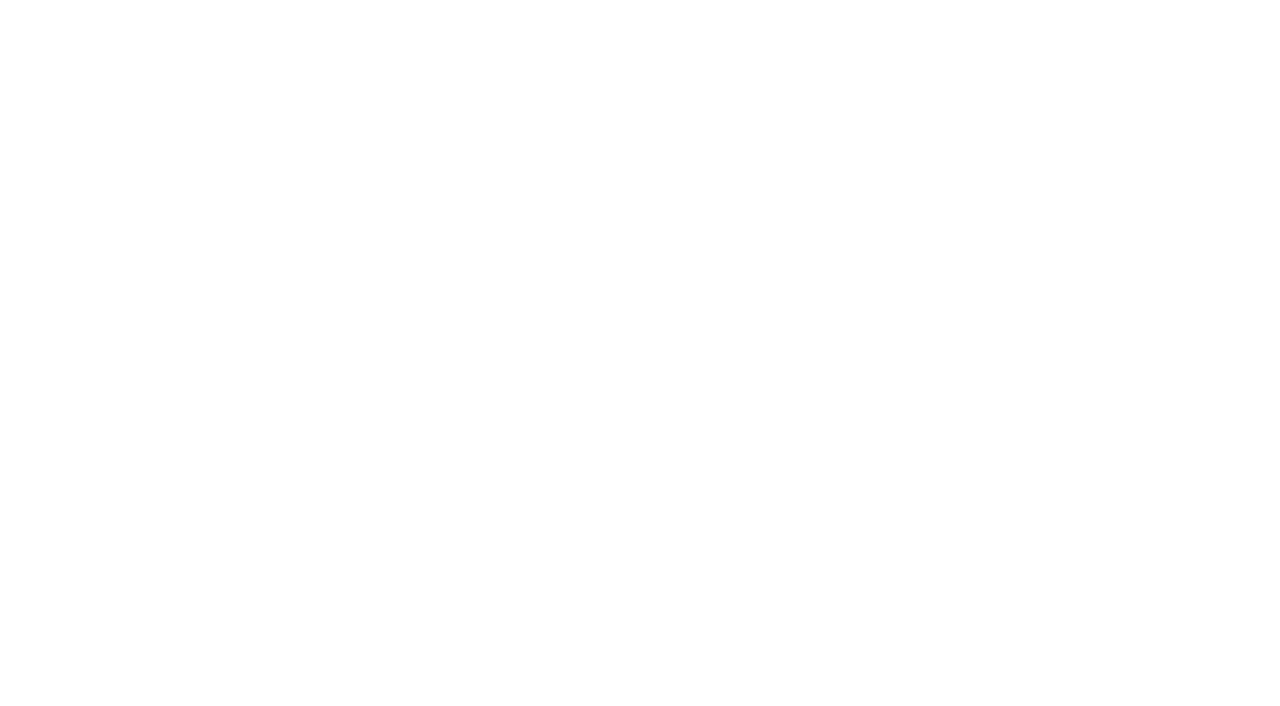
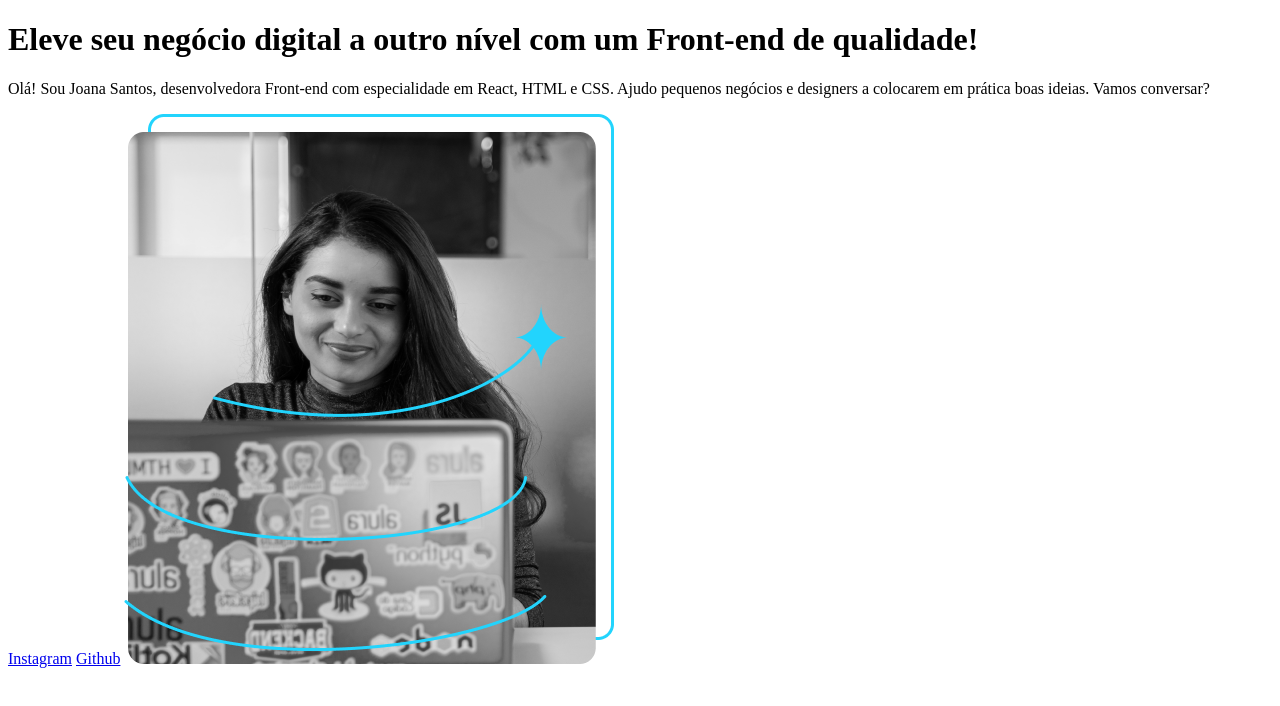
Before and after one commit to Kauasegabinazzi/HTML-e-CSS-ambientes-de-desenvolvimento--estrutura-de-arquivos-e-tags, a plain HTML site: page index.html in a window 1280 px wide. Drawn offline with Linux system fonts and the light colour scheme.

Commit message:
6-commit

```diff
--- a/index.html
+++ b/index.html
@@ -9,7 +9,16 @@
 
 <body>
     <header></header>
-    <main></main>
+    <main>
+        <h1>
+            Eleve seu negócio digital a outro nível <strong> com um Front-end de qualidade!</strong>
+        </h1>
+        <p>Olá! Sou Joana Santos, desenvolvedora Front-end com especialidade em React, HTML e CSS. Ajudo pequenos
+            negócios e designers a colocarem em prática boas ideias. Vamos conversar?</p>
+        <a href="https://www.instagram.com">Instagram</a>
+        <a href="https://github.com">Github</a>
+        <img src="Imagem.png" alt="texto alternativo">
+    </main>
     <footer></footer>
 </body>
 
```
Also changed, not shown: Imagem.png (added).
